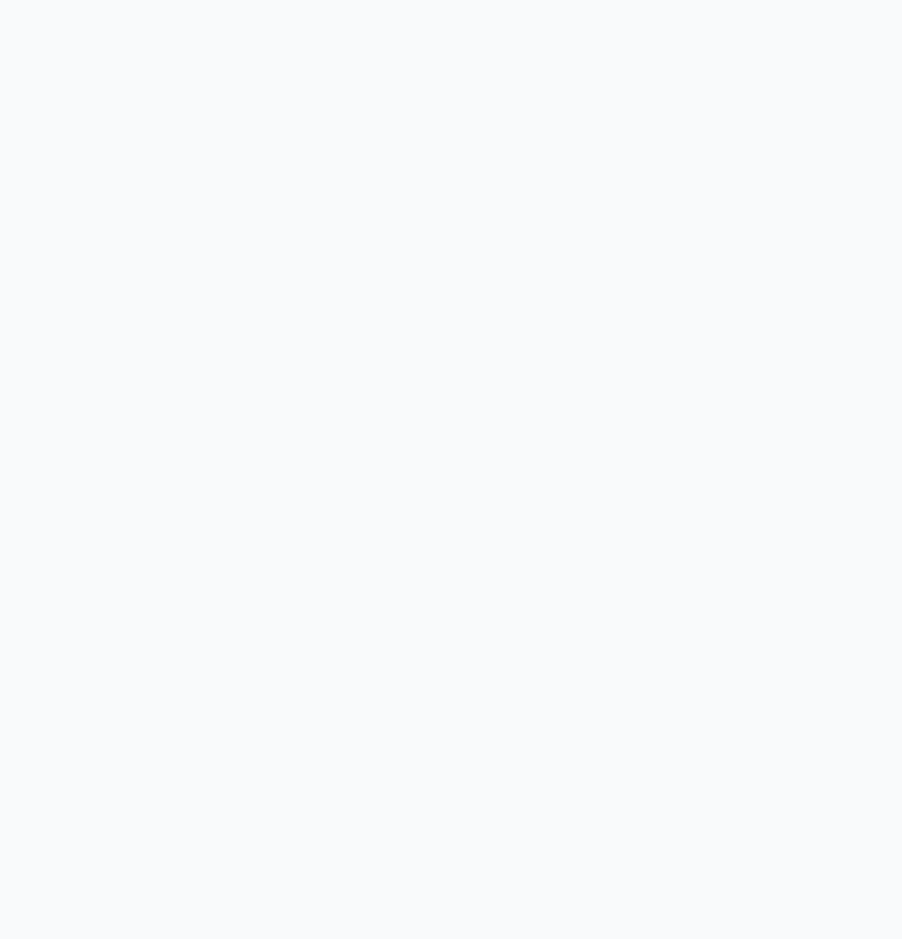
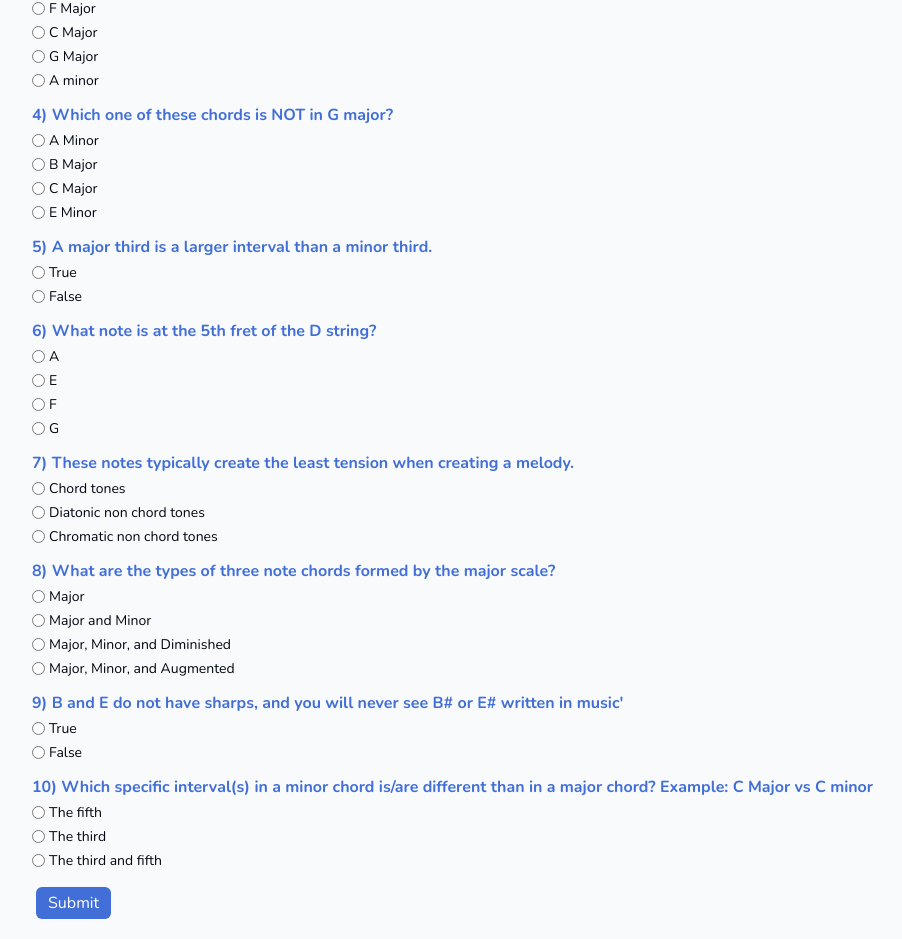
Before and after one commit to BenSievert/bensmusic.io, a SvelteKit app: page /bens-quiz in a window 1280 px wide. Before the commit this address had no page. Shown: the part 417-1356 px from the top of the page, without its empty margins (0-902 px from the left). Before the commit the page ends 800 px from the top, so only its background shows below. Built offline with nearby package versions, Linux system fonts and the light colour scheme.

Commit message:
make a quiz

```diff
--- a/src/components/Navigation.svelte
+++ b/src/components/Navigation.svelte
@@ -18,9 +18,9 @@
 	];
 </script>
 
-<nav class="flex items-center justify-end px-4 pt-4 z-10">
+<nav class="z-10 flex items-center justify-end px-4 pt-4">
 	<button
-		class="bg-primary cursor-pointer rounded-lg px-[6px] py-[5px] text-2xl text-gray-700 lg:hidden z-30"
+		class="bg-primary z-30 cursor-pointer rounded-lg px-[6px] py-[5px] text-2xl text-gray-700 lg:hidden"
 		on:click={toggleMenu}
 	>
 		<svg
@@ -51,7 +51,7 @@
 		{/each}
 	</div>
 	<div
-		class="menu bg-primary-light absolute top-14 right-0 w-48 flex-col rounded-md lg:hidden z-30 {isOpen
+		class="menu bg-primary-light absolute top-14 right-0 z-30 w-48 flex-col rounded-md lg:hidden {isOpen
 			? 'flex'
 			: 'hidden'}"
 	>
--- /dev/null
+++ b/src/components/Quiz.svelte
@@ -0,0 +1,86 @@
+<script lang="ts">
+	const { questions } = $props();
+	let answers = $state([]);
+	let submitted = $state(false);
+	let incomplete = $state(false);
+	let numberCorrect = $state(0);
+</script>
+
+<div>
+	{#if submitted}
+		<div class="mb-4">
+			<div class="text-secondary-dark text-2xl">Quiz Complete</div>
+			<div class>
+				You got <span class="font-bold">{numberCorrect}</span> out of
+				<span class="font-bold">{questions.length}</span> correct.
+			</div>
+			{#if numberCorrect / questions.length < 0.75}
+				<div>You should go back and review what we've learned or ask me questions.</div>
+			{/if}
+			{#if numberCorrect / questions.length >= 0.9}
+				<div>Great Job!</div>
+			{/if}
+		</div>
+	{/if}
+	{#each questions as question, i}
+		<div class="mb-3">
+			<div class="text-primary-dark mb-1 font-bold">{i + 1}) {@html question.question}</div>
+			{#each question.choices as choice, j}
+				<label class="mr-2 mb-1 flex cursor-pointer items-center">
+					<input
+						value={j}
+						bind:group={answers[i]}
+						type="radio"
+						class="accent-accent-dark mr-1 mb-[2px] cursor-pointer focus:ring-0 focus:ring-offset-0"
+					/>
+					<span class="text-sm">{@html choice}</span>
+				</label>
+			{/each}
+			{#if submitted}
+				<div class="mt-4 mb-6">
+					<span
+						class="rounded-md px-1.5 py-0.5 {answers[i] == question.answer
+							? `bg-green-300 text-green-800`
+							: `bg-red-300 text-red-800`}"
+						>{answers[i] == question.answer ? `Correct` : `Incorrect`}</span
+					>
+					- {question.explanation}
+				</div>
+			{/if}
+		</div>
+	{/each}
+	{#if !submitted}
+		<div>
+			<button
+				onclick={async () => {
+					if (!questions.every((_, i) => answers.hasOwnProperty(i))) incomplete = true;
+					else {
+						numberCorrect = questions.filter(({ answer }, i) => answer == answers[i]).length;
+
+						fetch(`/bens-quiz`, {
+							method: 'POST',
+							body: JSON.stringify({
+								numberCorrect,
+								questionsAndAnswers: questions.map((question, i) => [
+									question.question,
+									question.choices[answers[i]]
+								])
+							}),
+							headers: {
+								'Content-Type': 'application/json'
+							}
+						});
+
+						submitted = true;
+						window.scrollTo(0, 0);
+					}
+				}}
+				class="bg-primary-dark hover:bg-primary disabled:bg-primary m-1 cursor-pointer rounded-md px-3 py-1 text-white disabled:cursor-default"
+				>Submit</button
+			>
+			{#if incomplete}
+				<div class="text-sm text-orange-800">Please fill out all the questions.</div>
+			{/if}
+		</div>
+	{/if}
+</div>
--- /dev/null
+++ b/src/routes/bens-quiz/+page.svelte
@@ -0,0 +1,84 @@
+<script lang="ts">
+	import SitePage from '../../components/SitePage.svelte';
+	import Quiz from '../../components/Quiz.svelte';
+	import Section from '../../components/Section.svelte';
+</script>
+
+<SitePage title="Quiz" subtitle="Music Theory Review">
+	<Section theme="secondary">
+		<Quiz
+			questions={[
+				{
+					question: `What are all the notes in A Major?`,
+					explanation: `According to the Circle of 5ths, A Major has 3 sharps and the order of sharps is FCGDAEB`,
+					answer: 2,
+					choices: [
+						`A, B, C#, D#, E, F#, G#`,
+						`A, B, C#, D#, E, F, G#`,
+						`A, B, C#, D, E, F#, G#`,
+						`A, B, C, D, E, F, G`
+					]
+				},
+				{
+					question: `A generic interval refers to the distance between notes in a scale`,
+					explanation: `Generic intervals refer to distances between notes in a scale. Specific intervals refer to exact relationships.`,
+					answer: 0,
+					choices: [`True`, `False`]
+				},
+				{
+					question: `Which one of these is the V chord in the key of C major?`,
+					explanation: `The order of chords in a scale is I, ii, iii, IV, V, vi, vii° and G is the 5th note in the scale..`,
+					answer: 2,
+					choices: [`F Major`, `C Major`, `G Major`, `A minor`]
+				},
+				{
+					question: `Which one of these chords is <span class="font-bold">NOT</span> in G major?`,
+					explanation: `G major contains B Minor not B major because it's the iii chord.`,
+					answer: 1,
+					choices: [`A Minor`, `B Major`, `C Major`, `E Minor`]
+				},
+				{
+					question: `A major third is a larger interval than a minor third.`,
+					explanation: `a major 3rd is 4 half steps and a minor 3rd is 3.`,
+					answer: 0,
+					choices: [`True`, `False`]
+				},
+				{
+					question: `What note is at the 5th fret of the D string?`,
+					explanation: `G is at the 5th fret of the D string.`,
+					answer: 3,
+					choices: [`A`, `E`, `F`, `G`]
+				},
+				{
+					question: `These notes typically create the least tension when creating a melody.`,
+					choices: [`Chord tones`, `Diatonic non chord tones`, `Chromatic non chord tones`],
+					answer: 0,
+					explanation: `While it's not a hard and fast rule. Chord tones tend to produce the least tension.`
+				},
+				{
+					question: `What are the types of three note chords formed by the major scale?`,
+					choices: [
+						`Major`,
+						`Major and Minor`,
+						`Major, Minor, and Diminished`,
+						`Major, Minor, and Augmented`
+					],
+					answer: 2,
+					explanation: `The major scale forms three different three note chords - Major, Minor, and Diminished`
+				},
+				{
+					question: `B and E do not have sharps, and you will never see B# or E# written in music'`,
+					choices: [`True`, `False`],
+					answer: 1,
+					explanation: `B and E do have sharps - They're enharmonically equivalent with C and F respectively. You'll see both B# and E# in the key of C# major.`
+				},
+				{
+					question: `Which specific interval(s) in a minor chord is/are different than in a major chord? Example: C Major vs C minor `,
+					choices: [`The fifth`, `The third`, `The third and fifth`],
+					answer: 1,
+					explanation: `Both major and minor chords have a perfect fifth. But major chords have a major third and minor chords have a minor third.`
+				}
+			]}
+		/>
+	</Section>
+</SitePage>
--- /dev/null
+++ b/src/routes/bens-quiz/+server.ts
@@ -0,0 +1,53 @@
+import { SESClient, SendEmailCommand } from '@aws-sdk/client-ses';
+import { AWS_ACCESS_KEY_ID, AWS_SECRET_ACCESS_KEY, AWS_REGION } from '$env/static/private';
+import { fromEnv } from '@aws-sdk/credential-providers';
+import type { RequestHandler } from './$types';
+import { json } from '@sveltejs/kit';
+
+process.env.AWS_ACCESS_KEY_ID = AWS_ACCESS_KEY_ID;
+process.env.AWS_SECRET_ACCESS_KEY = AWS_SECRET_ACCESS_KEY;
+process.env.AWS_REGION = AWS_REGION;
+
+export const POST: RequestHandler = async ({ request }) => {
+	const { numberCorrect, questionsAndAnswers } = await request.json();
+
+	console.log(numberCorrect, questionsAndAnswers);
+
+	const client = new SESClient({
+		region: 'us-east-1',
+		credentials: fromEnv()
+	});
+
+	// Email details
+	const params = {
+		Destination: {
+			ToAddresses: ['sievertbenjamin@gmail.com']
+		},
+		Message: {
+			Body: {
+				Text: {
+					Data: `
+					Ben got ${numberCorrect} correct.
+
+					${questionsAndAnswers.map(([question, answer]) => `${question}\n\n ${answer} \n\n\n\n`).join(``)}
+         `
+				}
+			},
+			Subject: {
+				Data: `Quiz Submitted - Ben Rosset`
+			}
+		},
+		Source: 'notifications@bensmusic.io' // must be a verified email in SES
+	};
+
+	// Send the email
+
+	try {
+		const command = new SendEmailCommand(params);
+		await client.send(command);
+		return json({ message: `Success` }, { status: 200 });
+	} catch (error) {
+		console.error('Error sending email:', error);
+		return json({ message: `Error` }, { status: 500 });
+	}
+};
```
Also changed, not shown: src/components/Stepper.svelte (+9 -8 lines), src/routes/learning/introduction-part-two/+page.svelte (+47 -27 lines).
